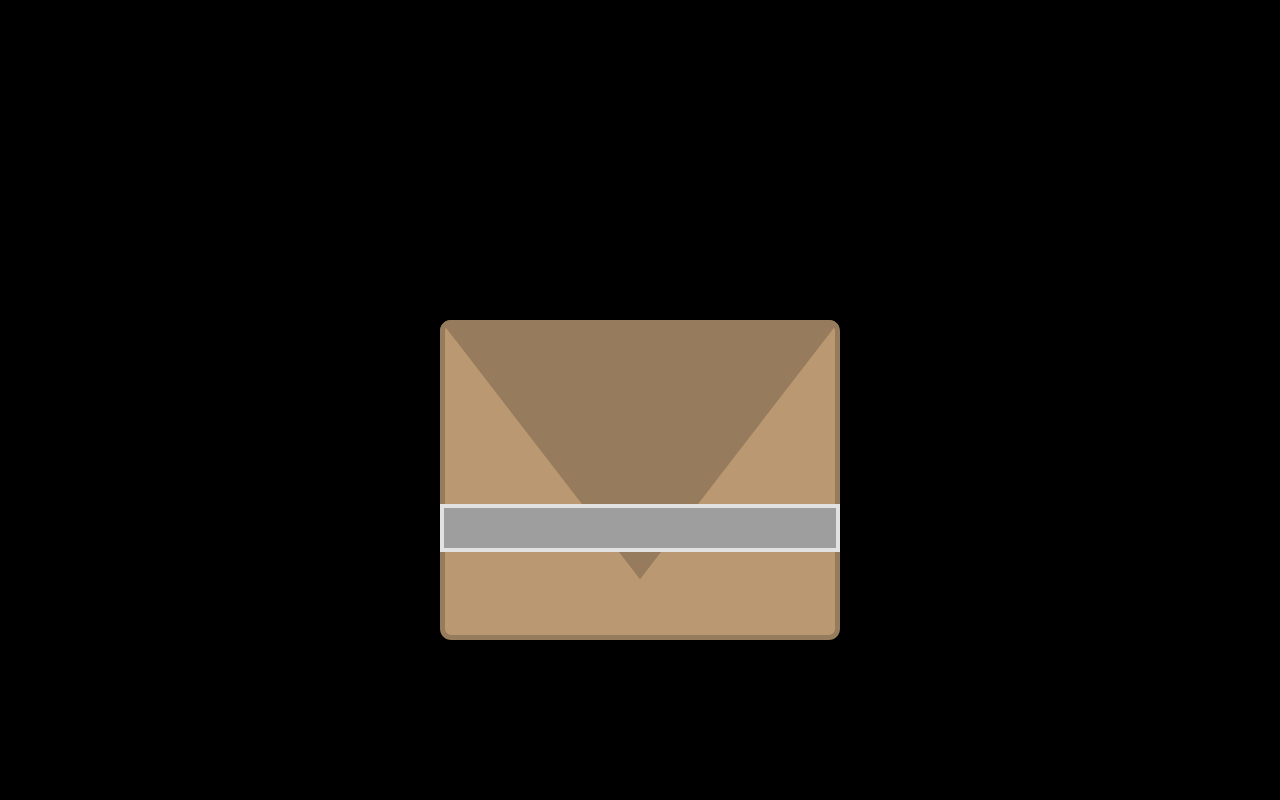
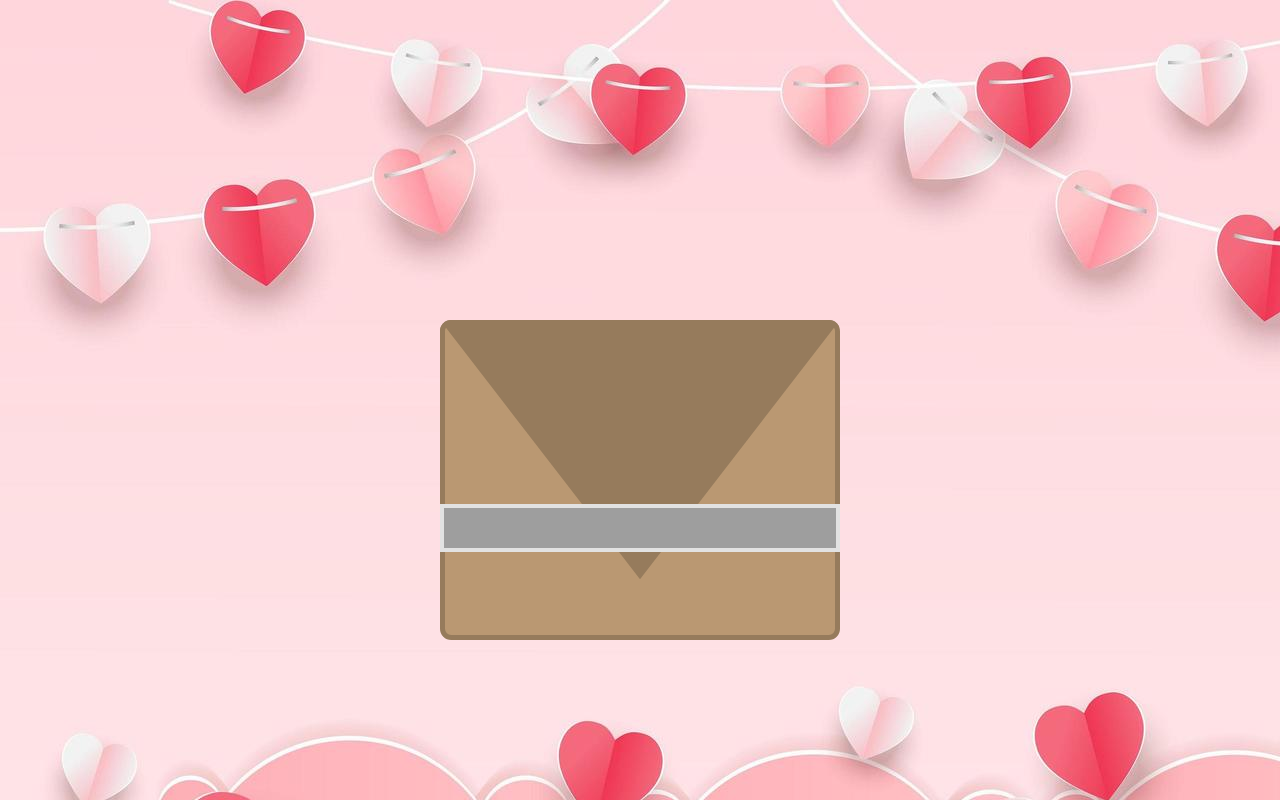
Before and after one commit to gabrieldaim/dia-dos-namorados-12-06-2024-, a plain HTML site: page index.html in a window 1280 px wide. Drawn offline with nearby package versions, Linux system fonts and the light colour scheme; grey boxes are pictures that could not be loaded.

Commit message:
Add files via upload

```diff
--- a/index.html
+++ b/index.html
@@ -7,7 +7,7 @@
     <link rel="stylesheet" href="./style.css">
     <script src="https://cdnjs.cloudflare.com/ajax/libs/gsap/3.7.1/gsap.min.js"></script>
 </head>
-<body class="scissors">
+<body class="scissors fundo">
     <div class="envelop">
       <div class="envelop__front-paper"></div>
       <div class="envelop__back-paper"></div>
--- a/style.css
+++ b/style.css
@@ -203,9 +203,12 @@
       font-size: 1.15rem;
     }
   }
-
+  .fundo{
+    background-image: url("./images/fundo.jpg");
+  }
   .scissors {
     cursor: url("https://i.postimg.cc/GtLCdKxR/sisors.png"), pointer;
+
   }
   .scissors:active {
     cursor: url("https://i.postimg.cc/GtXQ7WPZ/pngwing-com.png"), pointer;
```
Also changed, not shown: images/fundo.jpg (added).
